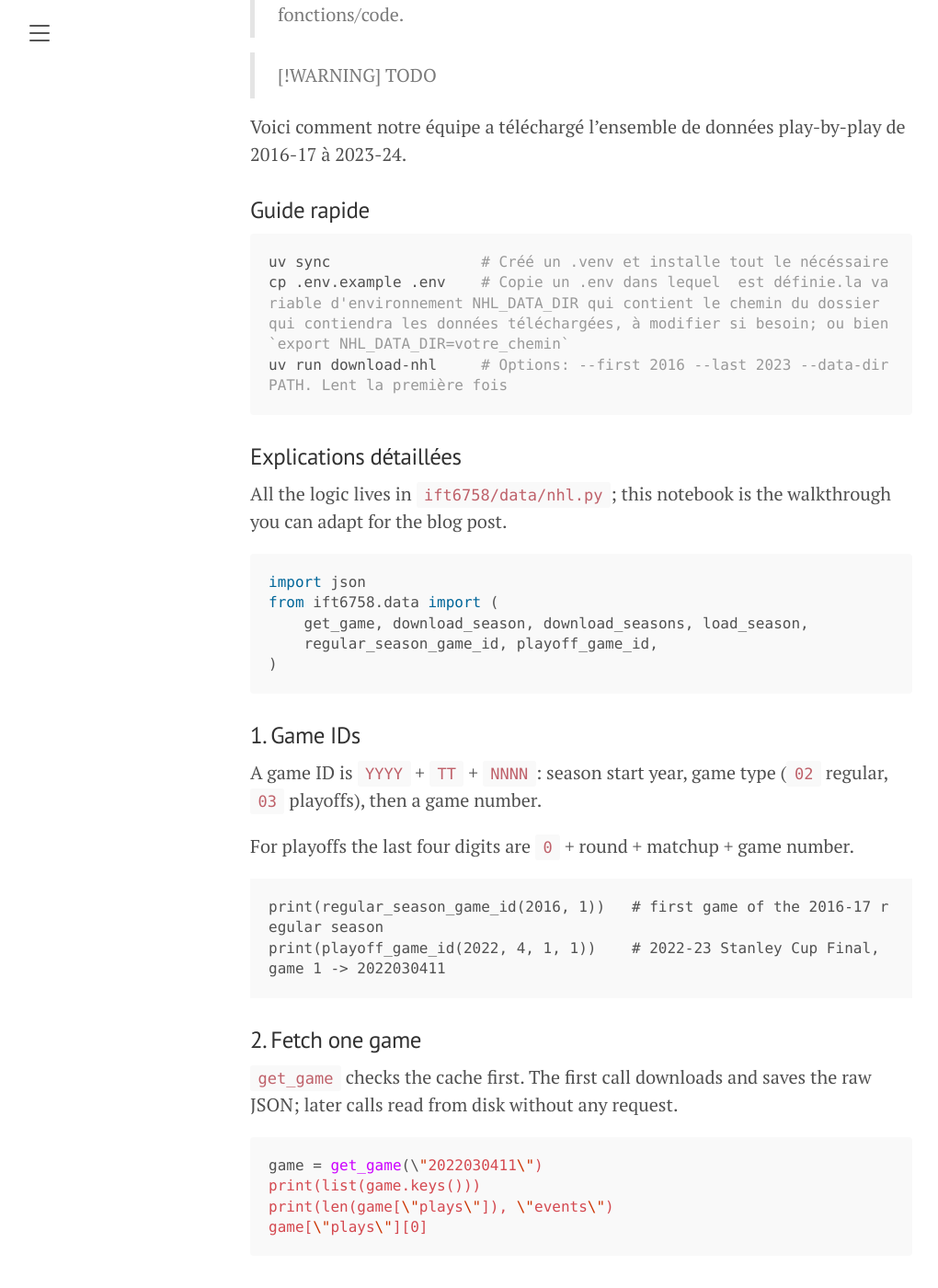
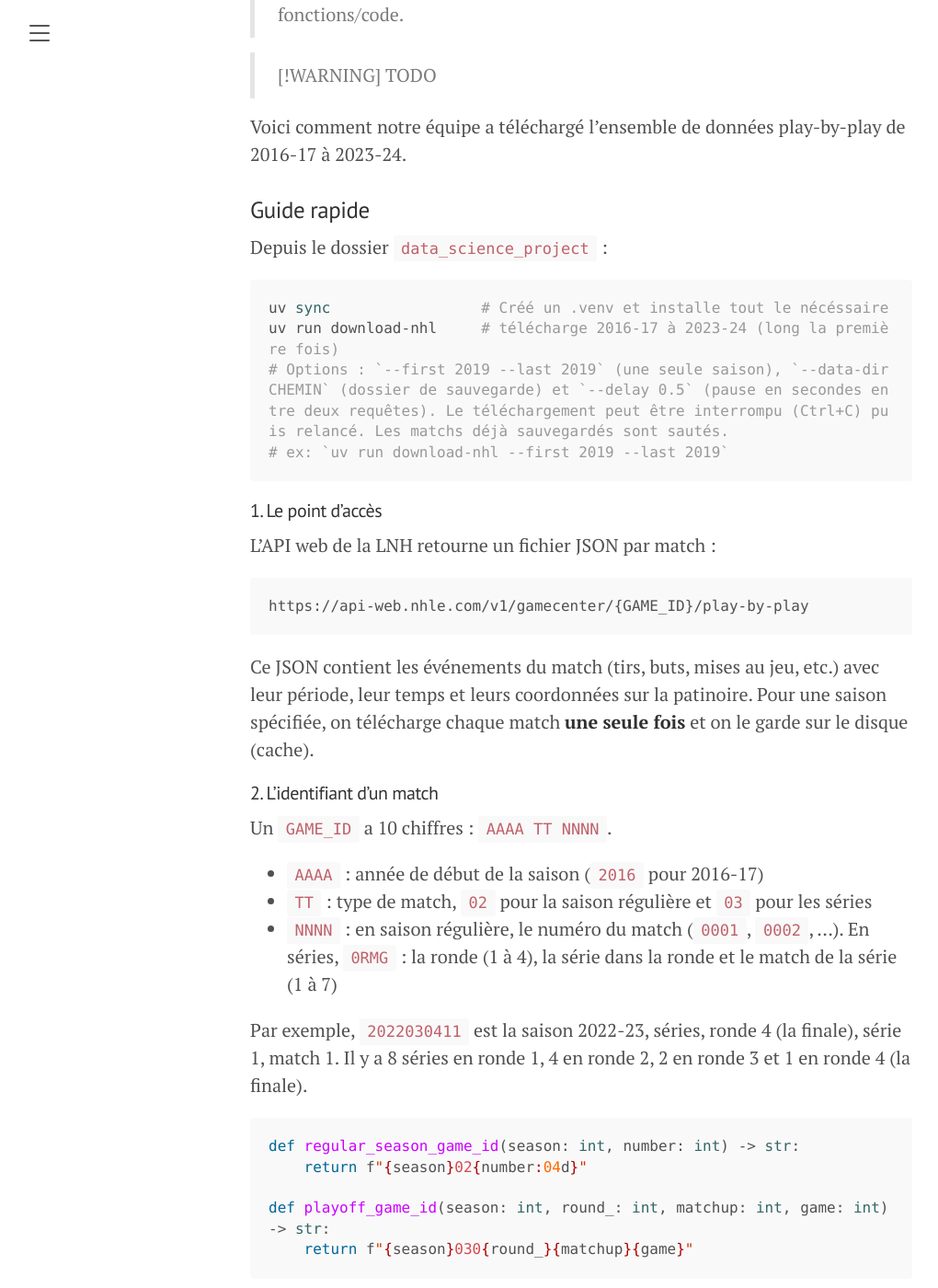
Before and after one commit to ammou35/LNH-data-science, a Jekyll site: the page built from data_science_blog/_posts/2026-09-30-milestone-1.md, in a window 1280 px wide and 1400 px high, scrolled down 702 px. Shown: the whole window at 92% size, without its empty margins (8-1028 px from the left). Built offline with Jekyll 4.4.1, drawn with Linux system fonts in a browser that asks for light colours; some of the changed text lies outside the part shown.

Commit message:
Anchor default data dir to project root and removed comment out code. finished Task 1 blog

````diff
--- a/data_science_blog/_posts/2026-09-30-milestone-1.md
+++ b/data_science_blog/_posts/2026-09-30-milestone-1.md
@@ -17,83 +17,144 @@
 
 ### Guide rapide
 
-```python
+Depuis le dossier `data_science_project` :
+
+```bash
 uv sync                 # Créé un .venv et installe tout le nécéssaire
-cp .env.example .env    # Copie un .env dans lequel  est définie.la variable d'environnement NHL_DATA_DIR qui contient le chemin du dossier qui contiendra les données téléchargées, à modifier si besoin; ou bien `export NHL_DATA_DIR=votre_chemin`
-uv run download-nhl     # Options: --first 2016 --last 2023 --data-dir PATH. Lent la première fois
+uv run download-nhl     # télécharge 2016-17 à 2023-24 (long la première fois)
+# Options : `--first 2019 --last 2019` (une seule saison), `--data-dir CHEMIN` (dossier de sauvegarde) et `--delay 0.5` (pause en secondes entre deux requêtes). Le téléchargement peut être interrompu (Ctrl+C) puis relancé. Les matchs déjà sauvegardés sont sautés.
+# ex: `uv run download-nhl --first 2019 --last 2019`
 ```
 
-### Explications détaillées
-All the logic lives in `ift6758/data/nhl.py`; this notebook is the walkthrough you can adapt for the blog post.
+#### 1. Le point d'accès
+
+L'API web de la LNH retourne un fichier JSON par match :
+
+```
+https://api-web.nhle.com/v1/gamecenter/{GAME_ID}/play-by-play
+```
+
+Ce JSON contient les événements du match (tirs, buts, mises au jeu, etc.) avec leur période, leur temps et leurs coordonnées sur la patinoire. Pour une saison spécifiée, on télécharge chaque match **une seule fois** et on le garde sur le disque (cache).
+
+#### 2. L'identifiant d'un match
+
+Un `GAME_ID` a 10 chiffres : `AAAA TT NNNN`.
+
+- `AAAA` : année de début de la saison (`2016` pour 2016-17)
+- `TT` : type de match, `02` pour la saison régulière et `03` pour les séries
+- `NNNN` : en saison régulière, le numéro du match (`0001`, `0002`, ...). En séries, `0RMG` : la ronde (1 à 4), la série dans la ronde et le match de la série (1 à 7)
+
+Par exemple, `2022030411` est la saison 2022-23, séries, ronde 4 (la finale), série 1, match 1.
+Il y a 8 séries en ronde 1, 4 en ronde 2, 2 en ronde 3 et 1 en ronde 4 (la finale).
 
 ```python
-import json
-from ift6758.data import (
-    get_game, download_season, download_seasons, load_season,
-    regular_season_game_id, playoff_game_id,
-)
+def regular_season_game_id(season: int, number: int) -> str:
+    return f"{season}02{number:04d}"
+
+def playoff_game_id(season: int, round_: int, matchup: int, game: int) -> str:
+    return f"{season}030{round_}{matchup}{game}"
 ```
 
-### 1. Game IDs
+#### 3. Le cœur `get_game` avec cache
 
-A game ID is `YYYY` + `TT` + `NNNN`: season start year, game type (`02` regular, `03` playoffs), then a game number.
+```python
+def get_game(game_id, data_dir=None, session=None, delay=0.5):
+    path = _cache_path(game_id, data_dir)
+    if path.exists():                       # 1. déjà téléchargé : on lit le disque
+        return json.loads(path.read_text())
 
-For playoffs the last four digits are `0` + round + matchup + game number.
+    resp = (session or requests).get(PBP_URL.format(game_id=game_id), timeout=30)
+    time.sleep(delay)                       # 2. pause pour ne pas surcharger l'API
+    if resp.status_code == 404:             # 3. ce match n'existe pas
+        return None
+    resp.raise_for_status()
 
-```Python
-print(regular_season_game_id(2016, 1))   # first game of the 2016-17 regular season
-print(playoff_game_id(2022, 4, 1, 1))    # 2022-23 Stanley Cup Final, game 1 -> 2022030411
+    data = resp.json()
+    path.parent.mkdir(parents=True, exist_ok=True)
+    path.write_text(json.dumps(data))       # 4. on sauvegarde le JSON brut
+    return data
 ```
 
-### 2. Fetch one game
+La fonction vérifie d'abord le cache. Le premier appel télécharge et sauvegarde, et les suivants lisent le disque sans aucune requête. Un `404` n'est pas une erreur. C'est normal, par exemple pour un match 7 qui n'a pas eu lieu parce que la série s'est terminée en 5 matchs. Et donc, on retourne alors `None`. Sinon, les autres erreurs HTTP sont levées.
 
-`get_game` checks the cache first. The first call downloads and saves the raw JSON; later calls read from disk without any request.
+Le dossier de sauvegarde est choisi dans cet ordre : l'argument `data_dir`, la variable d'environnement `NHL_DATA_DIR`, puis `data/raw/` par défaut.
 
 ```python
-game = get_game(\"2022030411\")
-print(list(game.keys()))
-print(len(game[\"plays\"]), \"events\")
-game[\"plays\"][0]
+def get_data_dir(data_dir=None) -> Path:
+    path = Path(data_dir or os.environ.get("NHL_DATA_DIR", "data/raw"))
+    path.mkdir(parents=True, exist_ok=True)
+    return path
+
+def _cache_path(game_id, data_dir):
+    return get_data_dir(data_dir) / game_id[:4] / f"{game_id}.json"
 ```
 
-### 3. Download a whole season
+Chaque membre de l'équipe peut ainsi mettre les données où il veut (`$env:NHL_DATA_DIR = "D:\nhl"` sous PowerShell, `export NHL_DATA_DIR=~/nhl` sous macOS/Linux) sans conflit de chemins dans git. Les données ne sont jamais commitées dans `data/raw/`. En effet, `data/raw/` est dans le `.gitignore`.
 
-Regular season: counts up from game 1 and stops after a few consecutive 404s (season lengths differ).
-Playoffs: walks round, matchup, game 1-7 and moves to the next series at the first missing game.
-Re-running is free because everything is cached.
+#### 4. Télécharger une saison
 
+On boucle sur les identifiants (version simplifiée, sans barre de progression).
+
+**Saison régulière.** On ne connaît pas à l'avance le nombre de matchs, car il varie d'une saison à l'autre (expansion, COVID). On compte donc 1, 2, 3, ... et on s'arrête après 5 matchs inexistants consécutifs.
 
 ```python
-season = download_season(2016)
-{k: len(v) for k, v in season.items()}
+def download_regular_season(season, data_dir=None, session=None, delay=0.5, max_misses=5):
+    games, misses = [], 0
+    for number in range(1, MAX_REGULAR_SEASON_GAMES + 1):
+        data = get_game(regular_season_game_id(season, number), data_dir, session, delay)
+        if data is None:
+            misses += 1
+            if misses >= max_misses:
+                break
+            continue
+        misses = 0
+        games.append(data)
+    return games
 ```
 
-### 4. Everything we need: 2016-17 to 2023-24
-
-Slow the first time (be patient, someone else is paying for these requests), instant afterwards.
+**Séries.** On parcourt chaque ronde, chaque série et les matchs 1 à 7, et on passe à la série suivante dès qu'un match manque, soit {round: matchups}
 
 ```python
-# download_seasons(first=2016, last=2023)
+MATCHUPS_PER_ROUND = {1: 8, 2: 4, 3: 2, 4: 1}
+
+def download_playoffs(season, data_dir=None, session=None, delay=0.5):
+    games = []
+    for round_, n_matchups in MATCHUPS_PER_ROUND.items():
+        for matchup in range(1, n_matchups + 1):
+            for game in range(1, 8):
+                data = get_game(playoff_game_id(season, round_, matchup, game), data_dir, session, delay)
+                if data is None:
+                    break               # la série est terminée
+                games.append(data)
+    return games
 ```
 
-### 5. Load from disk only
+`download_season(season, data_dir)` appelle les deux et retourne `{"regular": [...], "playoffs": [...]}`.
 
-`load_season` never touches the network, which is what you want when building the tidy dataset.
+#### 5. Exemple d'utilisation
 
 ```python
-regular = load_season(2016, \"regular\")
-playoffs = load_season(2016, \"playoffs\")
-len(regular), len(playoffs)
+from ift6758.data import get_game, download_season
+
+game = get_game("2022030411")                  # 1er appel : télécharge ; 2e appel : lit le disque
+print(list(game.keys()))
+print(len(game["plays"]), "événements")
+
+season = download_season(2019, "data/raw")     # saison 2019-20 dans le dossier data/raw
+print({k: len(v) for k, v in season.items()})
 ```
 
-### 6. Sanity checks
+Pour tout télécharger d'un coup : `uv run download-nhl` (environ [À COMPLÉTER] minutes par saison la première fois sur nos machines).
 
-Compare per-season counts against the NHL's published game counts before trusting the data.
+#### 6. Vérifier les données
 
-```python
-for s in range(2016, 2024):
-    print(s, len(load_season(s, \"regular\")), len(load_season(s, \"playoffs\")))
-```
+Avant de s'en servir, on compare le nombre de matchs sauvegardés par saison avec les totaux officiels de la LNH :
+
+| Saison | Matchs saison régulière | Matchs de séries |
+|---|---|---|
+| 2016-17 | 1230 | 87 |
+| 2017-18 | 1271 | 84 |
+| ... | ... | ... |
 
 ## Question 2
 
````
Also changed, not shown: 1 other file.
